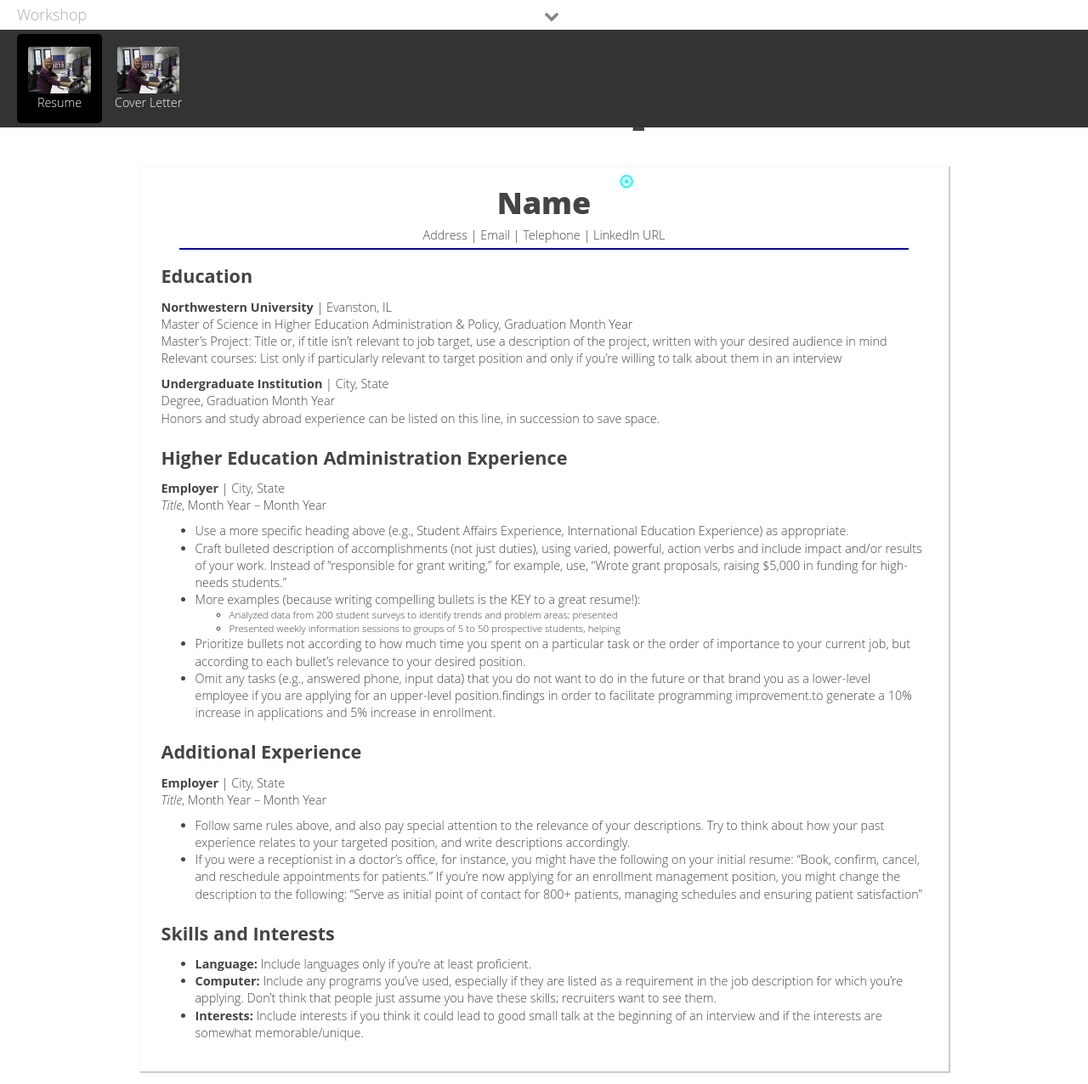
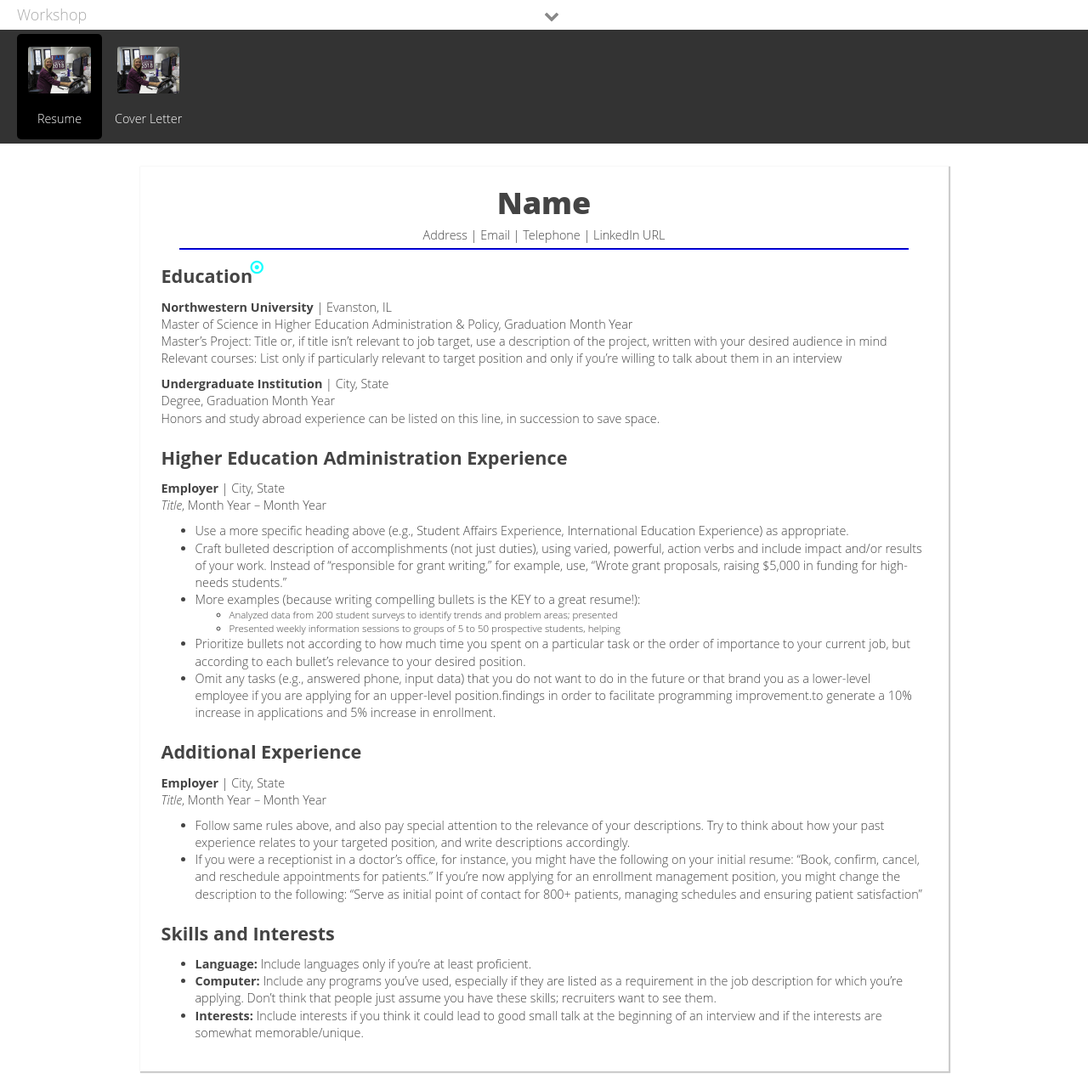
Before and after one commit to dwthurber/resume-coverletter, a Jekyll site: the page built from resume.html, in a window 1280 px wide. Shown: the whole page at 85% size. Built offline with Jekyll 4.4.1, drawn with Linux system fonts in a browser that asks for light colours; nearby versions of some CDN libraries.

Commit message:
added doctype and language, updated info dot positioning

```diff
--- a/_layouts/default.html
+++ b/_layouts/default.html
@@ -1,5 +1,9 @@
+<!DOCTYPE html>
+<html lang="en">
 <head>
     <title>Resume and Cover Letter Workshop</title>
+
+    <meta charset="UTF-8">
 
     <!--stylesheets-->
     <link rel="stylesheet" href="css/base.css" type="text/css">
@@ -18,3 +22,4 @@
 <body>
     {{ content }}
 </body>
+</html>
--- a/css/main.css
+++ b/css/main.css
@@ -259,6 +259,7 @@
     background-color: #fff;
     box-shadow: 1px 1px 1px 1px #ccc;
     padding: 5px 25px;
+    position: relative;
 }
 
 .training a {
@@ -300,9 +301,9 @@
     cursor: pointer;
 }
 
-#one-name {
-    top: 205px;
-    left: 57%;
+#one-education {
+    top: 110px;
+    left: 130px;
 }
 
 .workshop-thumbnail {
--- a/resume.html
+++ b/resume.html
@@ -84,10 +84,12 @@
 
                 </ul>
                 <div class="spacer"></div>
+                <i class="fa fa-dot-circle-o info" id="one-education"></i>
             </div>
 
+
         </div>
-        <i class="fa fa-dot-circle-o info" id="one-name"></i>
+
     </section>
     <section class="resource-overlay" id="overlay">
         <a href="#"><i class="fa fa-chevron-up" id="overlay-close"></i></a>
```
